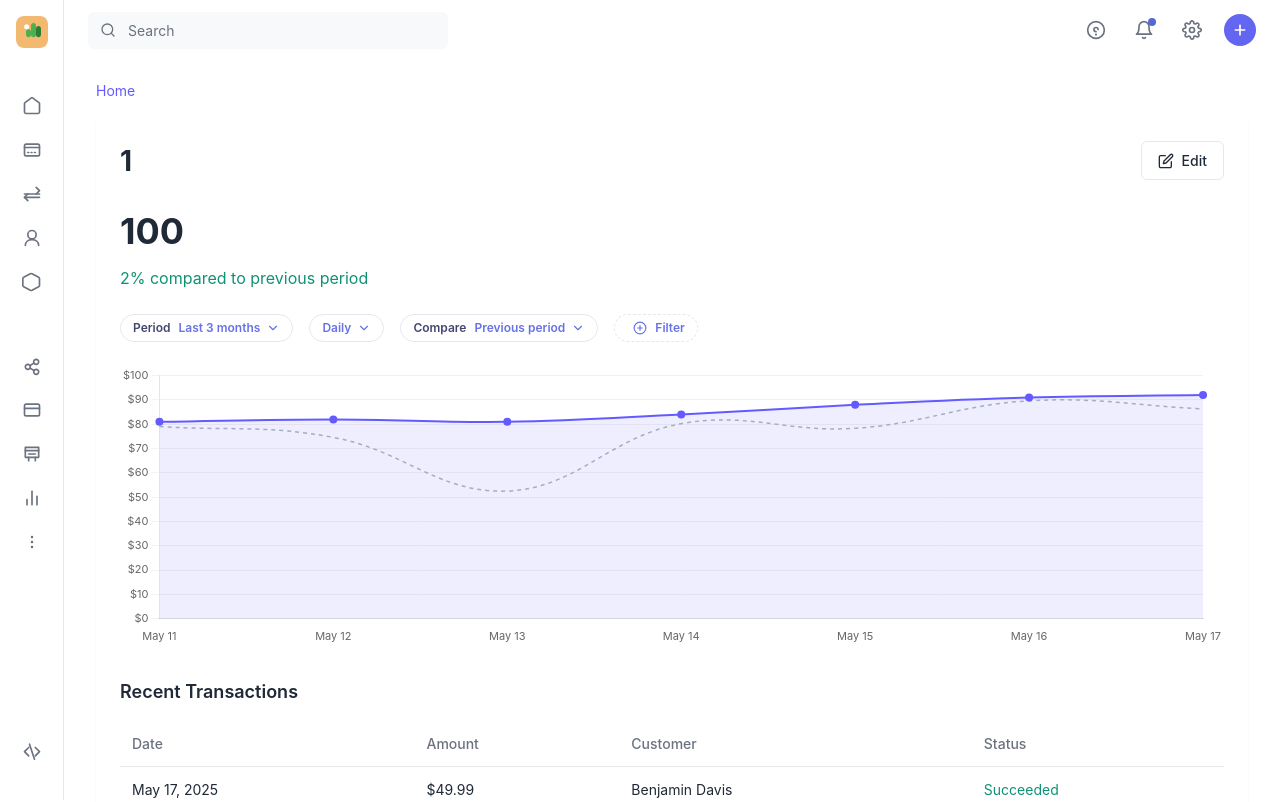
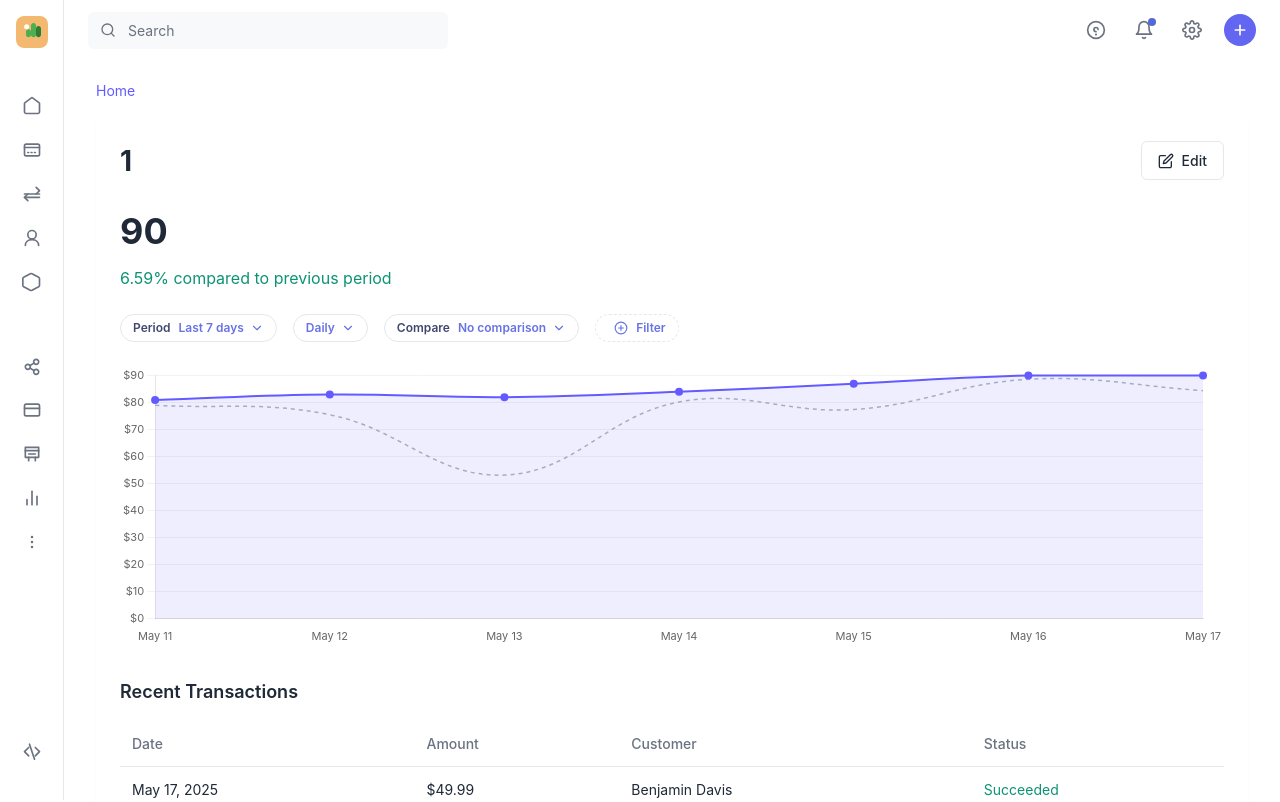
Before and after one commit to swanson-stripe/stripe-dashboard-clone, a React (Create React App) app: page /metric/1 in a window 1280 px wide. Shown: the top 802 px of the page. Built offline with nearby package versions, Linux system fonts and the light colour scheme.

Commit message:
Ensure metric values are consistent with chart data and format percentages correctly

```diff
--- a/src/pages/MetricDetail.js
+++ b/src/pages/MetricDetail.js
@@ -199,10 +199,11 @@ const MetricDetail = () => {
   const transactionsPerPage = 25;
 
   // Add state for reporting controls
-  const [activePeriod, setActivePeriod] = useState('last_3_months');
+  const [activePeriod, setActivePeriod] = useState('last7days');
   const [activeInterval, setActiveInterval] = useState('daily');
-  const [activeComparison, setActiveComparison] = useState('previous_period');
+  const [activeComparison, setActiveComparison] = useState('previous-period');
   const [chartData, setChartData] = useState(null);
+  const [currentMetric, setCurrentMetric] = useState(null);
 
   // Log the location state for debugging
   console.log("Location state in MetricDetail:", location.state);
@@ -291,6 +292,11 @@ const MetricDetail = () => {
     return defaultMetrics[metricId] || defaultMetrics.default;
   }, [metricId, location.state]);
 
+  // Initialize currentMetric state when metric is first determined
+  useEffect(() => {
+    setCurrentMetric(metric);
+  }, [metric]);
+
   // Determine the source page for breadcrumbs
   const sourcePage = location.state?.sourcePage || 'Home';
   const sourceTab = location.state?.sourceTab || '';
@@ -325,20 +331,21 @@ const MetricDetail = () => {
 
   // Format the metric value based on its type - with enhanced null checking
   const getFormattedValue = () => {
-    if (!metric) return '-';
+    const displayMetric = currentMetric || metric;
+    if (!displayMetric) return '-';
 
-    if (metric.isCurrency && metric.baseCurrencyValue !== undefined) {
-      return formatCurrency(metric.baseCurrencyValue);
-    } else if (metric.unit === 'percentage' && metric.baseNumberValue !== undefined) {
-      return `${(metric.baseNumberValue).toFixed(1)}%`;
-    } else if (metric.unit === 'days' && metric.baseNumberValue !== undefined) {
-      const value = metric.baseNumberValue;
+    if (displayMetric.isCurrency && displayMetric.baseCurrencyValue !== undefined) {
+      return formatCurrency(displayMetric.baseCurrencyValue);
+    } else if (displayMetric.unit === 'percentage' && displayMetric.baseNumberValue !== undefined) {
+      return `${(displayMetric.baseNumberValue).toFixed(2)}%`;
+    } else if (displayMetric.unit === 'days' && displayMetric.baseNumberValue !== undefined) {
+      const value = displayMetric.baseNumberValue;
       return `${value} ${value === 1 ? 'day' : 'days'}`;
-    } else if (metric.baseNumberValue !== undefined) {
-      return formatNumber(metric.baseNumberValue);
-    } else if (metric.value) {
+    } else if (displayMetric.baseNumberValue !== undefined) {
+      return formatNumber(displayMetric.baseNumberValue);
+    } else if (displayMetric.value) {
       // If metric.value is directly provided (as in some components)
-      return metric.value;
+      return displayMetric.value;
     } else {
       return '-';
     }
@@ -631,6 +638,38 @@ const MetricDetail = () => {
   useEffect(() => {
     const newChartData = generateChartData();
     setChartData(newChartData);
+
+    // Update the metric value to match the last data point
+    if (newChartData.currentData && newChartData.currentData.length > 0) {
+      const latestValue = newChartData.currentData[newChartData.currentData.length - 1];
+
+      // Calculate trend value based on comparison data
+      let calculatedTrendValue = metric.trendValue;
+
+      // Only calculate if we have comparison data
+      if (newChartData.previousData && newChartData.previousData.length > 0) {
+        const previousValue = newChartData.previousData[newChartData.previousData.length - 1];
+        if (previousValue > 0) {
+          const percentChange = ((latestValue - previousValue) / previousValue) * 100;
+          calculatedTrendValue = parseFloat(percentChange.toFixed(2));
+        }
+      }
+
+      // Determine trend direction based on the calculated value
+      const trendDirection = calculatedTrendValue > 0 ? 'up' : calculatedTrendValue < 0 ? 'down' : 'neutral';
+
+      // Create a copy of the metric with the updated value
+      const updatedMetric = {
+        ...metric,
+        baseCurrencyValue: metric.isCurrency ? latestValue : metric.baseCurrencyValue,
+        baseNumberValue: !metric.isCurrency ? latestValue : metric.baseNumberValue,
+        trendValue: Math.abs(calculatedTrendValue), // Store absolute value
+        trend: trendDirection
+      };
+
+      // Apply the update
+      setCurrentMetric(updatedMetric);
+    }
     // eslint-disable-next-line react-hooks/exhaustive-deps
   }, [activePeriod, activeInterval, activeComparison]);
 
@@ -686,10 +725,10 @@ const MetricDetail = () => {
         </MetricDetailValue>
 
         <MetricTrend
-          className={metric.trend === 'up' ? 'positive' : metric.trend === 'down' ? 'negative' : ''}
+          className={currentMetric?.trend === 'up' ? 'positive' : currentMetric?.trend === 'down' ? 'negative' : ''}
           layoutId={`metric-trend-${metric.id}`}
         >
-          {metric.trendValue}% compared to previous period
+          {currentMetric ? currentMetric.trendValue.toFixed(2) : metric.trendValue.toFixed(2)}% compared to previous period
         </MetricTrend>
 
         <ControlsContainer>
```
